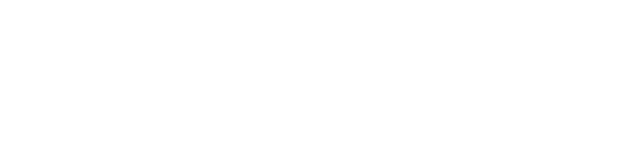
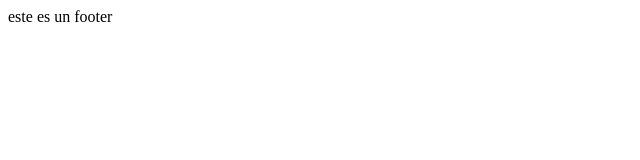
Before and after one commit to huarcayadelacruzluisfernando/prueba, a plain HTML site: page index.html in a window 1280 px wide. Shown: the whole page, without its empty margins (0-640 px from the left). Drawn offline with Linux system fonts and the light colour scheme.

Commit message:
se agrego el footer

```diff
--- a/index.html
+++ b/index.html
@@ -11,7 +11,7 @@
     </header>
 
     <footer>
-
+        este es un footer
     </footer>
 </body>
 </html>
```
